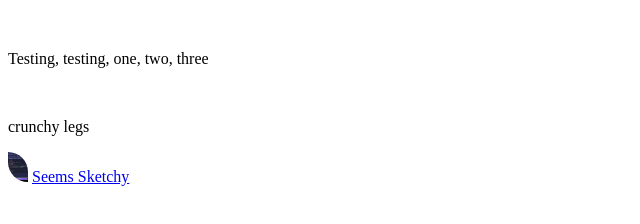
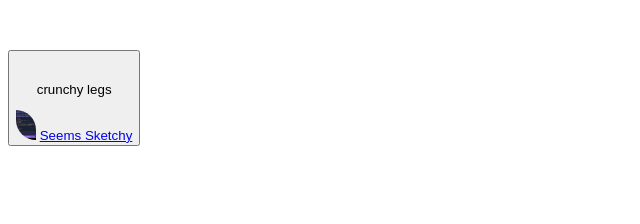
Before and after one commit to Mike-Dwamena/Mike-Dwamena, a plain HTML site: page index.html in a window 1280 px wide. Shown: the part 148-372 px from the top of the page, without its empty margins (0-640 px from the left). Drawn offline with Linux system fonts and the light colour scheme.

Commit message:
Update index.html

```diff
--- a/index.html
+++ b/index.html
@@ -5,7 +5,7 @@
   </head>
   <body>
     <h1 class="title"> Mike Dwamena</h1>
-    <p> Testing, testing, one, two, three </p>
+    <button class="home" </button>
     <br>
     <p> crunchy legs</p>
 <img src="Coding.jpg" class="portfolio">
```
